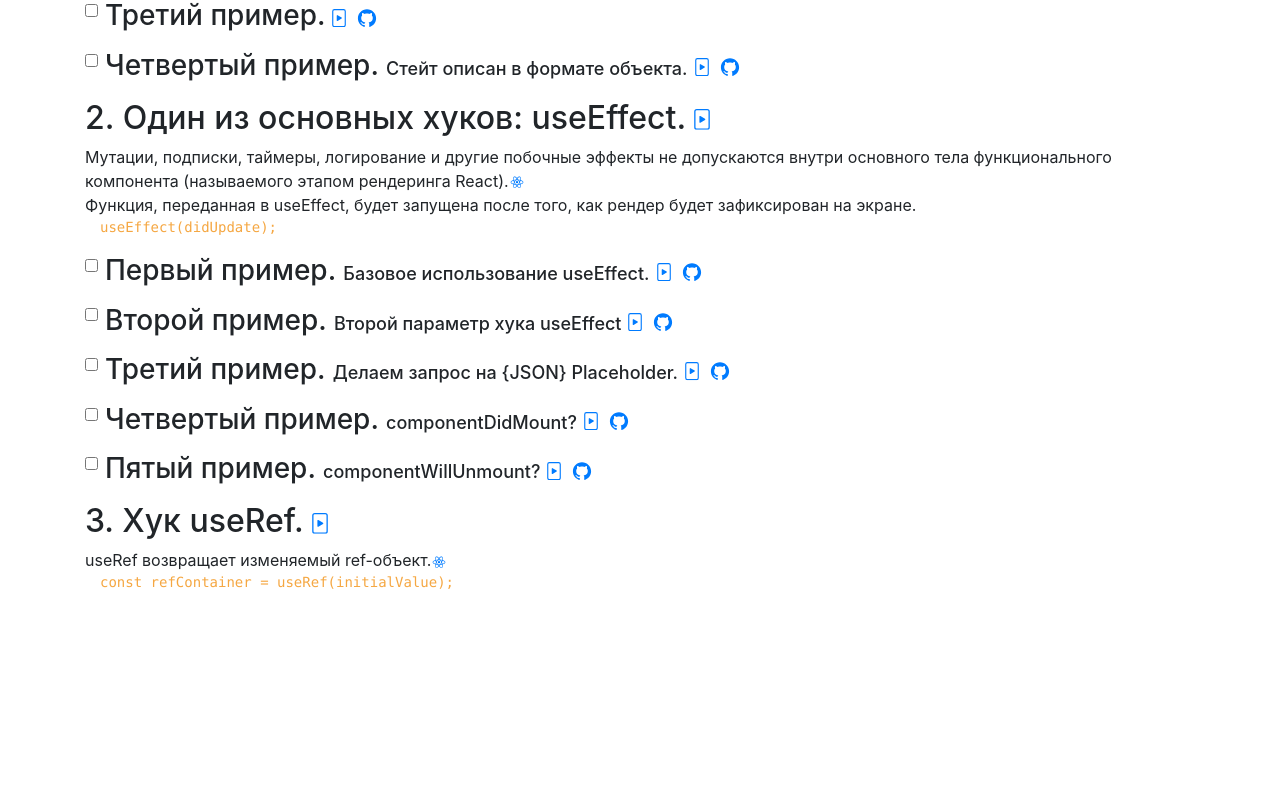
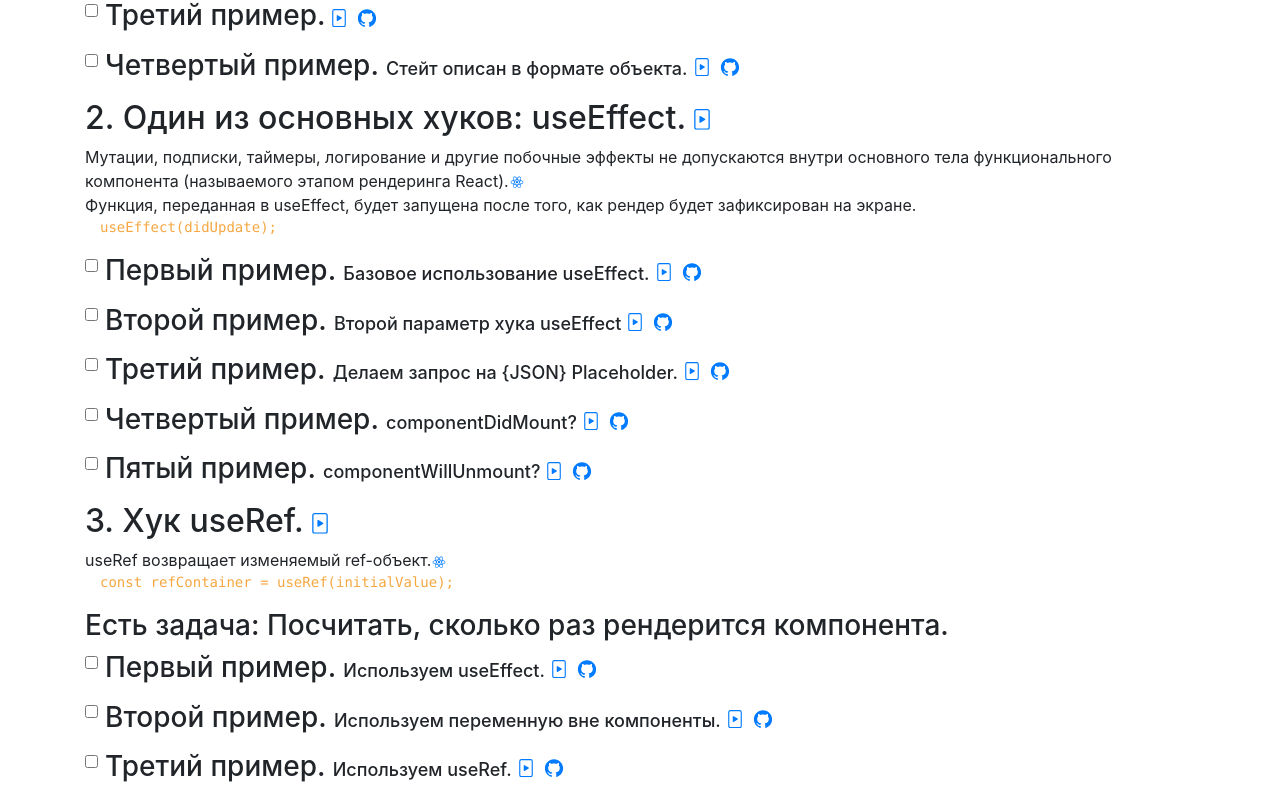
Before and after one commit to AVL68/react_hooks_compendium, a React (Create React App) app: page / in a window 1280 px wide. Shown: the part 591-1391 px from the top of the page. Before the commit the page ends 1200 px from the top, so only its background shows below. Built offline with nearby package versions, Linux system fonts and the light colour scheme.

Commit message:
Lesson03. Добавил первые три примера. Юазовое использование UseRef.

```diff
--- /dev/null
+++ b/src/Lesson03/L03_01_useEffect.js
@@ -0,0 +1,19 @@
+import React, { useEffect, useState } from "react";
+
+export const L03_01_useEffect = () => {
+  const [renderCount, setRenderCount] = useState(1);
+
+  useEffect(() => {
+    setRenderCount(prev => prev+1)
+  });
+
+  return (
+    <>
+      <div className="card bg-light mb-3 shadow " style={{ width: "20rem" }}>
+        <div className="card-body">
+          <h4> Количество рендеров компоненты : {renderCount}</h4>
+        </div>
+      </div>
+    </>
+  );
+};
--- /dev/null
+++ b/src/Lesson03/L03_02_let.js
@@ -0,0 +1,22 @@
+import React, { useState, useEffect } from "react";
+
+let renderCount = 1
+
+export const L03_02_let = () => {
+  const [value, setValue] = useState("initial")
+
+  useEffect(() => {
+    renderCount++
+  });
+
+  return (
+    <>
+      <div className="card bg-light mb-3 shadow " style={{ width: "40rem" }}>
+        <div className="card-body">
+          <h4> Количество рендеров компоненты : {renderCount}</h4>
+          <input type="text" value={value} onChange={e => setValue(e.target.value)}/>
+        </div>
+      </div>
+    </>
+  );
+};
--- /dev/null
+++ b/src/Lesson03/L03_03_useRef.js
@@ -0,0 +1,22 @@
+import React, {useEffect, useRef, useState} from "react";
+
+export const L03_03_useRef = () => {
+  const [value, setValue] = useState("initial")
+
+  const renderCount = useRef(1);
+
+  useEffect(() => {
+    renderCount.current++
+  });
+
+  return (
+    <>
+      <div className="card bg-light mb-3 shadow " style={{ width: "40rem" }}>
+        <div className="card-body">
+          <h4> Количество рендеров компоненты : {renderCount.current}</h4>
+          <input type="text" value={value} onChange={e => setValue(e.target.value)}/>
+        </div>
+      </div>
+    </>
+  );
+};
--- /dev/null
+++ b/src/Lesson03/L03_listOfContent.js
@@ -0,0 +1,87 @@
+import React, {useState} from "react";
+import {HeaderForExampl} from "../common/HeaderForExampl";
+import ReactjsOrg from "../common/ReactjsOrg";
+import СodeHowText from "../common/СodeHowText";
+import {L03_01_useEffect} from "./L03_01_useEffect";
+import {L03_02_let} from "./L03_02_let";
+import {L03_03_useRef} from "./L03_03_useRef";
+
+export const L03_listOfContent = () => {
+  const [seeExampl01, setSeeExampl01] = useState(false);
+  const [seeExampl02, setSeeExampl02] = useState(false);
+  const [seeExampl03, setSeeExampl03] = useState(false);
+  // const [seeExampl04, setSeeExampl04] = useState(false);
+  // const [seeExampl05, setSeeExampl05] = useState(false);
+
+  return (
+    <>
+      <h3>Есть задача: Посчитать, сколько раз рендерится компонента.</h3>
+
+      <HeaderForExampl
+        seeExampl={seeExampl01}
+        setSeeExampl={setSeeExampl01}
+        label="Первый пример. "
+        labelAdd="Используем useEffect."
+        WVLFSecond={2280}
+        GHFile="https://github.com/AVL68/react_hooks_compendium/blob/master/src/Lesson02/L03_01_useEffect.js"
+      />
+      {seeExampl01 ? (
+        <>
+          <СodeHowText codeText={[`useEffect(() => {`, `  setRenderCount(prev => prev+1)`, `});`]}/>
+          <div className="alert alert-danger" role="alert">
+            <h4 className="alert-heading">Внимание!</h4>
+            <p>Есть предупреждение. {`"Warning: Maximum update depth exceeded. This can happen when a component calls setState inside useEffect, but useEffect either doesn't have a dependency array, or one of the dependencies changes on every render"`} </p>
+            <hr/>
+            <p className="mb-0">
+              Чтобы увидеть предупреждение откройте консоль браузера.
+            </p>
+          </div>
+
+          <L03_01_useEffect/>
+          <p>
+            В примере получился бесконечный цикл, так как при изменении стейта происходит рендеринг компоненты.
+          </p>
+        </>
+      ) : null}
+
+      <HeaderForExampl
+        seeExampl={seeExampl02}
+        setSeeExampl={setSeeExampl02}
+        label="Второй пример. "
+        labelAdd="Используем переменную вне компоненты."
+        WVLFSecond={2408}
+        GHFile="https://github.com/AVL68/react_hooks_compendium/blob/master/src/Lesson02/L03_02_let.js"
+      />
+      {seeExampl02 ? (
+        <>
+          <СodeHowText codeText={[`let renderCount = 1`, `export const L03_02_let = () => {`]}/>
+          <L03_02_let/>
+          <p>Это не самое лучшее решение,в этом примере использована переменная вне жизненного цикла компоненты.  </p>
+        </>
+      ) : null}
+
+      <HeaderForExampl
+        seeExampl={seeExampl03}
+        setSeeExampl={setSeeExampl03}
+        label="Третий пример. "
+        labelAdd="Используем useRef."
+        WVLFSecond={2518}
+        GHFile="https://github.com/AVL68/react_hooks_compendium/blob/master/src/Lesson02/L03_03_useRef.js"
+      />
+      {seeExampl03 ? (
+        <>
+          <СodeHowText codeText={[`const renderCount = useRef(1);`]}/>
+          <L03_03_useRef/>
+          <p>С помощью свойства .current, можно обратиться к значению объекта:
+            <СodeHowText codeText={[`<h4> Количество рендеров компоненты : {renderCount.current}</h4>`]}/>
+          </p>
+          <p>Хук useRef() это общий контейнер, а его свойство current — изменяемое и может хранить любое значение, подобно свойству экземпляра класса.
+            <ReactjsOrg href="https://ru.reactjs.org/docs/hooks-faq.html#is-there-something-like-instance-variables"/>
+          </p>
+        </>
+      ) : null}
+
+
+    </>
+  );
+};
--- a/src/Lesson03/Lesson03.js
+++ b/src/Lesson03/Lesson03.js
@@ -2,6 +2,7 @@ import React from "react";
 import ReactjsOrg from "../common/ReactjsOrg";
 import СodeHowText from "../common/СodeHowText";
 import WatchVideoLessonFromSecond from "../common/WatchVideoLessonFromSecond";
+import {L03_listOfContent} from "./L03_listOfContent";
 
 function Lesson03() {
   return (
@@ -15,7 +16,7 @@ function Lesson03() {
         <ReactjsOrg href="https://ru.reactjs.org/docs/hooks-reference.html#useref" />
         <СodeHowText codeText={[`const refContainer = useRef(initialValue);`]} />
       </p>
-
+      <L03_listOfContent />
 
     </>
   );
```
